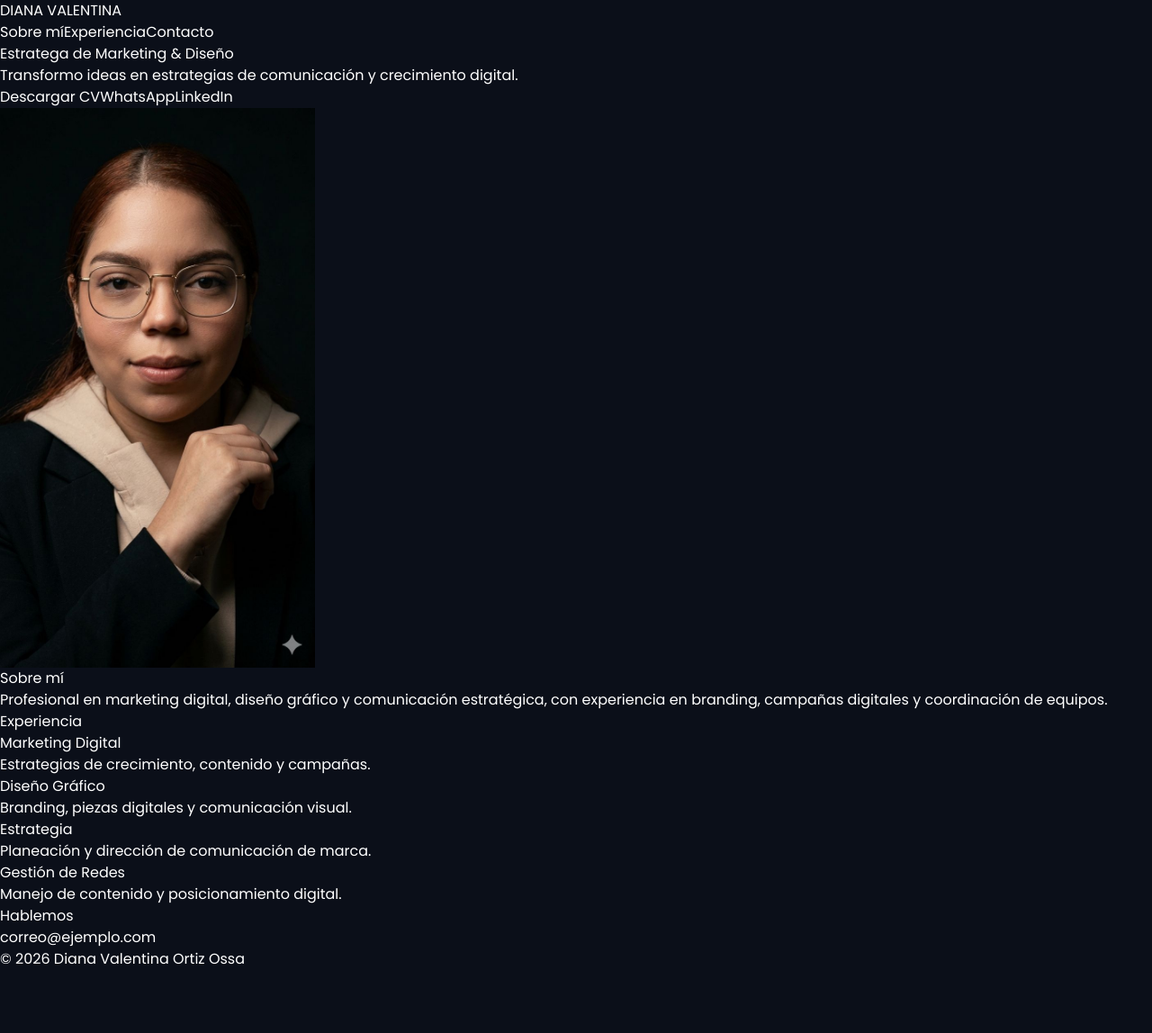
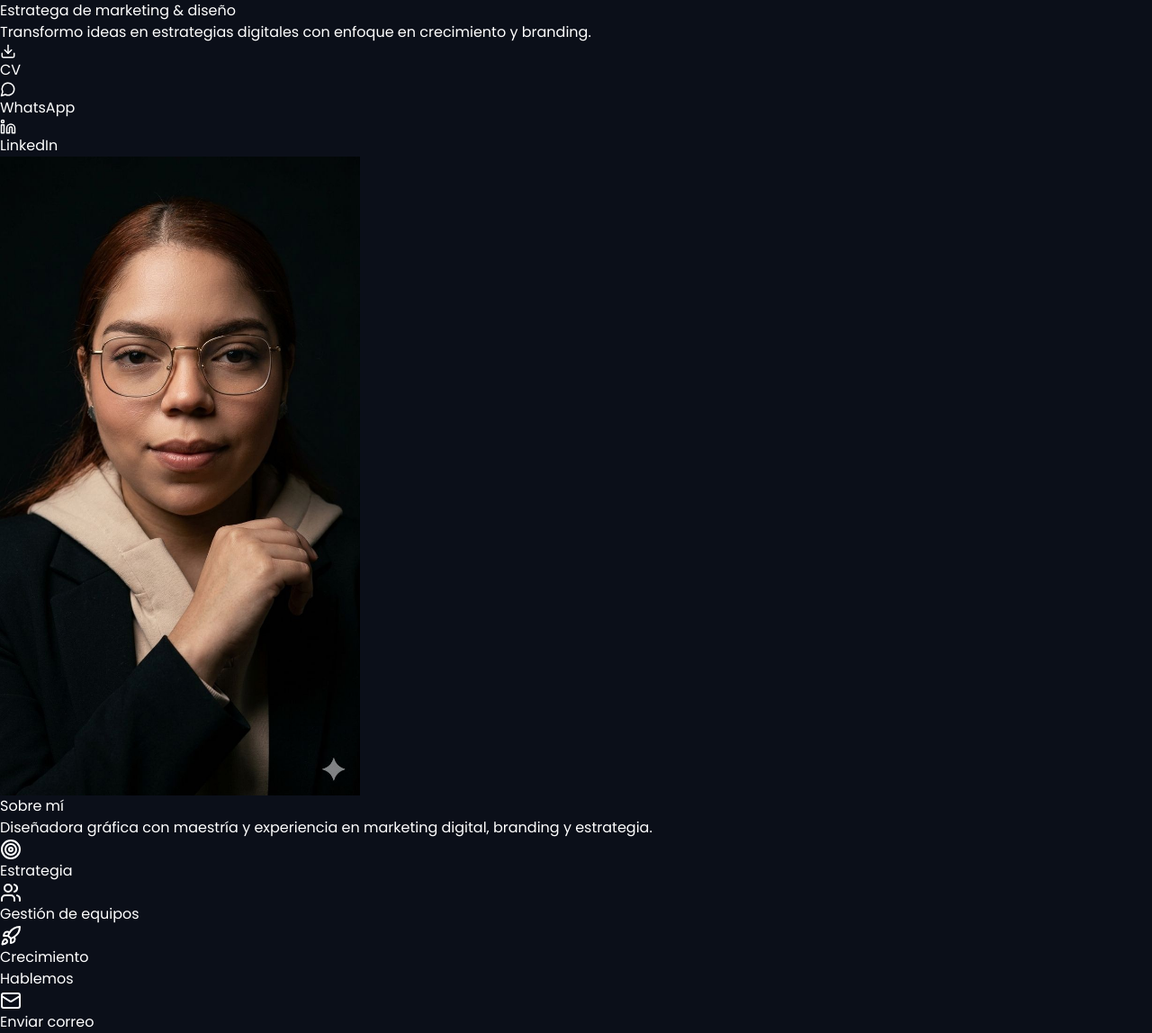
Before and after one commit to valortiz0605/portafoliodiana, a Next.js app: page / in a window 1280 px wide. Shown: the whole page at 90% size. Before the commit the page ends 1078 px from the top, so only its background shows below. Built offline with nearby package versions, Linux system fonts and the light colour scheme.

Commit message:
Update page.tsx

```diff
--- a/app/page.tsx
+++ b/app/page.tsx
@@ -1,134 +1,112 @@
 'use client';
 
-import Image from "next/image";
+import { motion } from 'framer-motion';
+import Image from 'next/image';
+import {
+  Download, Linkedin, MessageCircle, Mail,
+  CheckCircle2, Rocket, Users, Target
+} from 'lucide-react';
+
+const fadeIn = {
+  initial: { opacity: 0, y: 20 },
+  whileInView: { opacity: 1, y: 0 },
+  viewport: { once: true },
+};
 
 export default function Page() {
   return (
-    <main className="min-h-screen">
-
-      {/* NAV */}
-      <nav className="flex justify-between items-center px-10 py-6 border-b border-white/10">
-        <h1 className="font-bold tracking-widest">DIANA VALENTINA</h1>
-
-        <div className="flex gap-6 text-sm text-white/70">
-          <a href="#about">Sobre mí</a>
-          <a href="#experience">Experiencia</a>
-          <a href="#contact">Contacto</a>
-        </div>
-      </nav>
+    <main className="bg-[#0B0F19] text-white min-h-screen">
 
       {/* HERO */}
-      <section className="grid md:grid-cols-2 gap-10 px-10 py-20 items-center">
+      <section className="max-w-6xl mx-auto px-6 py-20 grid md:grid-cols-2 gap-10 items-center">
 
-        <div>
-          <h2 className="text-5xl font-bold leading-tight">
-            Estratega de <span className="text-purple-400">Marketing</span> & Diseño
-          </h2>
+        <motion.div {...fadeIn}>
+          <h1 className="text-4xl md:text-6xl font-bold leading-tight">
+            Estratega de marketing & diseño
+          </h1>
 
-          <p className="mt-6 text-white/70 text-lg">
-            Transformo ideas en estrategias de comunicación y crecimiento digital.
+          <p className="mt-6 text-gray-300">
+            Transformo ideas en estrategias digitales con enfoque en crecimiento y branding.
           </p>
 
-          {/* BOTONES */}
-          <div className="flex flex-wrap gap-3 mt-8">
+          <div className="flex gap-3 mt-8 flex-wrap">
 
             <a
               href="/cv-diana-ortiz.pdf"
-              className="px-5 py-3 bg-purple-500 rounded-xl font-medium"
+              className="bg-purple-500 px-5 py-3 rounded-lg flex items-center gap-2"
             >
-              Descargar CV
+              <Download size={18}/> CV
             </a>
 
             <a
-              href="https://wa.me/000000000"
-              className="px-5 py-3 bg-green-500 rounded-xl font-medium"
+              href="https://wa.me/573000000000"
+              className="border px-5 py-3 rounded-lg flex items-center gap-2"
             >
-              WhatsApp
+              <MessageCircle size={18}/> WhatsApp
             </a>
 
             <a
               href="https://linkedin.com"
-              className="px-5 py-3 border border-white/20 rounded-xl"
+              target="_blank"
+              className="border px-5 py-3 rounded-lg flex items-center gap-2"
             >
-              LinkedIn
+              <Linkedin size={18}/> LinkedIn
             </a>
-
           </div>
-        </div>
+        </motion.div>
 
         {/* FOTO */}
-        <div className="flex justify-center">
+        <motion.div {...fadeIn} className="flex justify-center">
           <Image
             src="/foto-perfil.jpg"
-            alt="Foto perfil"
-            width={350}
-            height={350}
+            alt="Perfil"
+            width={400}
+            height={400}
             className="rounded-2xl object-cover"
           />
-        </div>
+        </motion.div>
 
       </section>
 
       {/* ABOUT */}
-      <section id="about" className="px-10 py-20 bg-white text-black">
-        <h3 className="text-3xl font-bold">Sobre mí</h3>
+      <section className="max-w-5xl mx-auto px-6 py-20">
+        <h2 className="text-3xl font-bold mb-6">Sobre mí</h2>
 
-        <p className="mt-4 max-w-3xl text-gray-700">
-          Profesional en marketing digital, diseño gráfico y comunicación estratégica,
-          con experiencia en branding, campañas digitales y coordinación de equipos.
+        <p className="text-gray-300">
+          Diseñadora gráfica con maestría y experiencia en marketing digital, branding y estrategia.
         </p>
-      </section>
 
-      {/* EXPERIENCE */}
-      <section id="experience" className="px-10 py-20">
-        <h3 className="text-3xl font-bold mb-10">Experiencia</h3>
+        <div className="grid md:grid-cols-3 gap-6 mt-10">
 
-        <div className="grid md:grid-cols-2 gap-6">
-
-          <div className="p-6 border border-white/10 rounded-2xl">
-            <h4 className="font-bold">Marketing Digital</h4>
-            <p className="text-white/60 mt-2">
-              Estrategias de crecimiento, contenido y campañas.
-            </p>
+          <div className="bg-white/5 p-6 rounded-xl">
+            <Target className="mb-3"/>
+            Estrategia
           </div>
 
-          <div className="p-6 border border-white/10 rounded-2xl">
-            <h4 className="font-bold">Diseño Gráfico</h4>
-            <p className="text-white/60 mt-2">
-              Branding, piezas digitales y comunicación visual.
-            </p>
+          <div className="bg-white/5 p-6 rounded-xl">
+            <Users className="mb-3"/>
+            Gestión de equipos
           </div>
 
-          <div className="p-6 border border-white/10 rounded-2xl">
-            <h4 className="font-bold">Estrategia</h4>
-            <p className="text-white/60 mt-2">
-              Planeación y dirección de comunicación de marca.
-            </p>
-          </div>
-
-          <div className="p-6 border border-white/10 rounded-2xl">
-            <h4 className="font-bold">Gestión de Redes</h4>
-            <p className="text-white/60 mt-2">
-              Manejo de contenido y posicionamiento digital.
-            </p>
+          <div className="bg-white/5 p-6 rounded-xl">
+            <Rocket className="mb-3"/>
+            Crecimiento
           </div>
 
         </div>
       </section>
 
-      {/* CONTACT */}
-      <section id="contact" className="px-10 py-20 bg-purple-500 text-white text-center">
-        <h3 className="text-3xl font-bold">Hablemos</h3>
+      {/* CONTACTO */}
+      <section className="text-center py-20">
+        <h2 className="text-3xl font-bold">Hablemos</h2>
 
-        <p className="mt-4">
-          correo@ejemplo.com
-        </p>
+        <a
+          href="mailto:tu-correo@correo.com"
+          className="mt-6 inline-flex items-center gap-2 text-purple-400"
+        >
+          <Mail /> Enviar correo
+        </a>
       </section>
-
-      {/* FOOTER */}
-      <footer className="py-10 text-center text-white/50 text-sm">
-        © {new Date().getFullYear()} Diana Valentina Ortiz Ossa
-      </footer>
 
     </main>
   );
```
